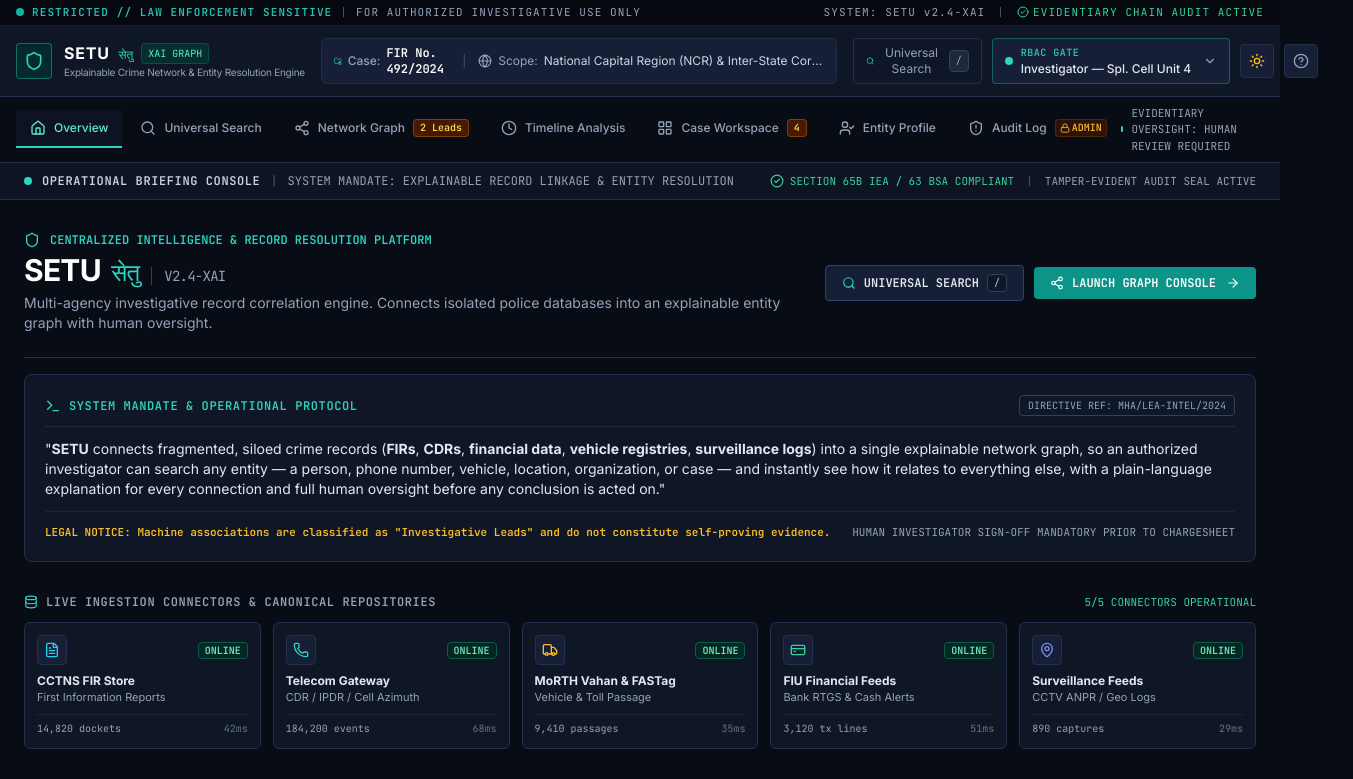
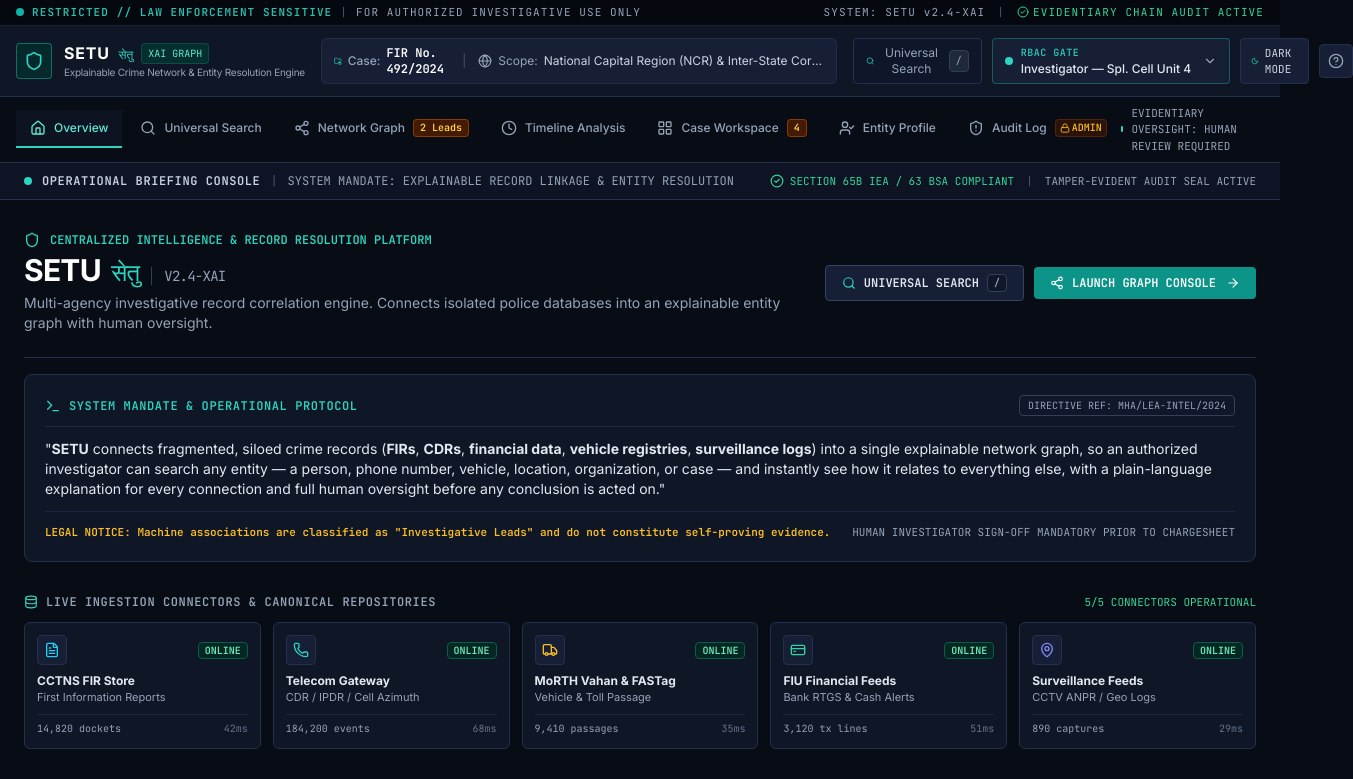
Before and after one commit to suryanshKhare-git/Ai_Powered_Criminal_Network_Analysis_System, a React (Vite) app: page / in a window 1280 px wide. Shown: the top 779 px of the page, 1353 px wide, since content can reach past the window. Built offline with nearby package versions, Linux system fonts and the light colour scheme.

Commit message:
style: enforce dark theme and update mode icon to moon

```diff
--- a/src/components/layout/Header.tsx
+++ b/src/components/layout/Header.tsx
@@ -1,10 +1,8 @@
 import React, { useState } from 'react';
 import { useApp } from '../../context/AppContext';
-import { useTheme } from '../../context/ThemeContext';
 import { USER_ROLES } from '../../data/mockDataset';
 import {
   Shield,
-  Sun,
   Moon,
   ChevronDown,
   FolderLock,
@@ -22,7 +20,6 @@ interface HeaderProps {
 
 export const Header: React.FC<HeaderProps> = ({ onOpenShortcuts }) => {
   const { currentRole, setRole, caseOverview, setActiveView } = useApp();
-  const { theme, toggleTheme } = useTheme();
   const [roleMenuOpen, setRoleMenuOpen] = useState(false);
 
   return (
@@ -156,15 +153,14 @@ export const Header: React.FC<HeaderProps> = ({ onOpenShortcuts }) => {
             )}
           </div>
 
-          {/* Dark / Light Mode Switch */}
-          <button
-            onClick={toggleTheme}
-            className="p-2 rounded bg-setu-card hover:bg-slate-800 border border-setu-border text-slate-300 hover:text-white transition"
-            title={`Switch to ${theme === 'dark' ? 'Light' : 'Dark'} mode`}
-            aria-label="Toggle theme"
+          {/* Dark Mode Indicator with Moon Icon */}
+          <div
+            className="flex items-center gap-1.5 px-2.5 py-1.5 rounded bg-setu-card border border-setu-border text-xs text-slate-300 select-none shadow-sm"
+            title="Operational Environment: High-Contrast Dark Mode"
           >
-            {theme === 'dark' ? <Sun className="w-4 h-4 text-amber-400" /> : <Moon className="w-4 h-4 text-slate-600" />}
-          </button>
+            <Moon className="w-3.5 h-3.5 text-teal-400" />
+            <span className="text-[11px] font-mono text-slate-300 hidden sm:inline">DARK MODE</span>
+          </div>
 
           {/* Keyboard Shortcuts Guide */}
           <button
--- a/src/context/ThemeContext.tsx
+++ b/src/context/ThemeContext.tsx
@@ -1,6 +1,6 @@
 import React, { createContext, useContext, useEffect, useState } from 'react';
 
-type Theme = 'dark' | 'light';
+type Theme = 'dark';
 
 interface ThemeContextType {
   theme: Theme;
@@ -10,25 +10,24 @@ interface ThemeContextType {
 const ThemeContext = createContext<ThemeContextType | undefined>(undefined);
 
 export const ThemeProvider: React.FC<{ children: React.ReactNode }> = ({ children }) => {
-  const [theme, setTheme] = useState<Theme>('dark');
-
   useEffect(() => {
     const root = document.documentElement;
-    if (theme === 'dark') {
-      root.classList.add('dark');
-      root.classList.remove('light');
-    } else {
-      root.classList.add('light');
-      root.classList.remove('dark');
+    root.classList.add('dark');
+    root.classList.remove('light');
+    root.setAttribute('data-theme', 'dark');
+    try {
+      localStorage.removeItem('setu-theme');
+    } catch {
+      // ignore
     }
-  }, [theme]);
+  }, []);
 
   const toggleTheme = () => {
-    setTheme(prev => (prev === 'dark' ? 'light' : 'dark'));
+    // Restricted to high-contrast Dark Mode for operations center
   };
 
   return (
-    <ThemeContext.Provider value={{ theme, toggleTheme }}>
+    <ThemeContext.Provider value={{ theme: 'dark', toggleTheme }}>
       {children}
     </ThemeContext.Provider>
   );
--- a/src/index.css
+++ b/src/index.css
@@ -12,18 +12,9 @@
     --text-secondary: #94A3B8;
   }
 
-  .light {
-    --bg-primary: #F8FAFC;
-    --bg-surface: #FFFFFF;
-    --bg-card: #F1F5F9;
-    --border-color: #E2E8F0;
-    --text-primary: #0F172A;
-    --text-secondary: #475569;
-  }
-
   body {
-    background-color: var(--bg-primary);
-    color: var(--text-primary);
+    background-color: #080C14;
+    color: #F1F5F9;
     font-family: 'Inter', -apple-system, BlinkMacSystemFont, 'Segoe UI', Roboto, sans-serif;
     overflow-x: hidden;
     margin: 0;
@@ -31,6 +22,8 @@
     user-select: text;
   }
 }
+
+
 
 /* Custom scrollbars for intel dashboard feel */
 ::-webkit-scrollbar {
--- a/tailwind.config.js
+++ b/tailwind.config.js
@@ -20,8 +20,8 @@ export default {
           accent: '#0D9488', // Deep teal
           accentHover: '#14B8A6',
           accentLight: '#2DD4BF',
-          lead: '#F59E0B', // Amber for active investigative leads
-          leadHover: '#D97706',
+          lead: '#D97706', // Amber for active investigative leads
+          leadHover: '#B45309',
           auditAlert: '#EF4444', // Red reserved strictly for audit security/access warnings
           verified: '#10B981', // Subtle emerald for human-verified status
         },
```
